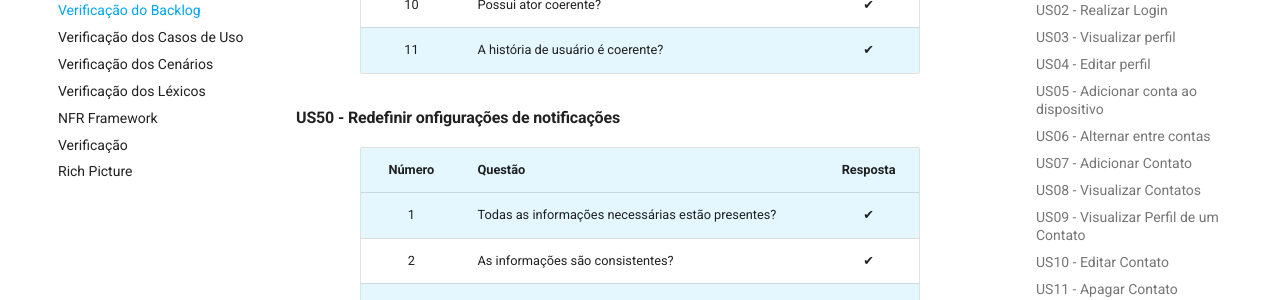
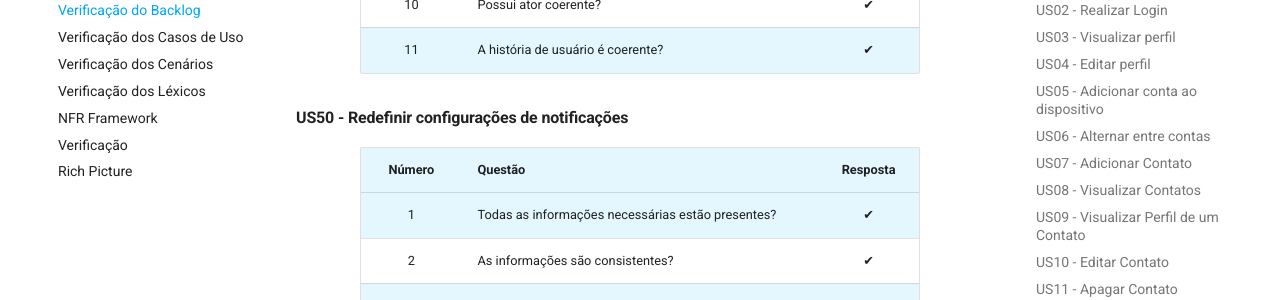
Before and after one commit to Requisitos-de-Software/2020.2-Telegram, an MkDocs documentation site: the page built from docs/analise/verificacao/backlog.md, in a window 1280 px wide and 900 px high, scrolled down 31352 px. Shown: the part 152-452 px from the top of the window. Built offline with MkDocs 1.6.1 and Material for MkDocs 9.7.7, drawn with Linux system fonts in a browser that asks for light colours; some of the changed text lies outside the part shown.

Commit message:
Corrige ortografia

```diff
--- a/docs/analise/verificacao/backlog.md
+++ b/docs/analise/verificacao/backlog.md
@@ -811,7 +811,7 @@
 | 11 | A história de usuário é coerente? | ✔ |
 
 
-#### US50 - Redefinir onfigurações de notificações
+#### US50 - Redefinir configurações de notificações
 | Número | Questão | Resposta |
 |:--:|--|:--:|
 | 1 | Todas as informações necessárias estão presentes? | ✔ |
```
Also changed, not shown: other parts of docs/analise/verificacao/backlog.md (+1 -1 lines).
